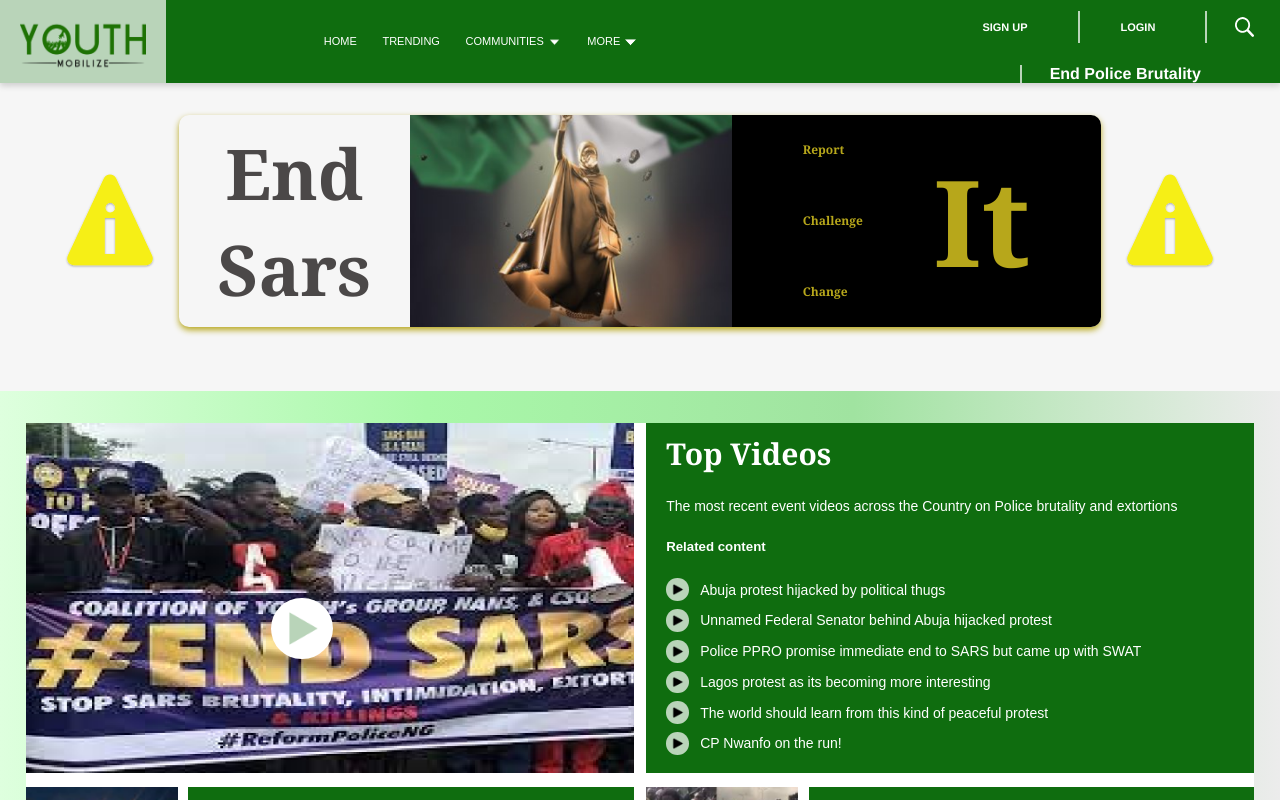
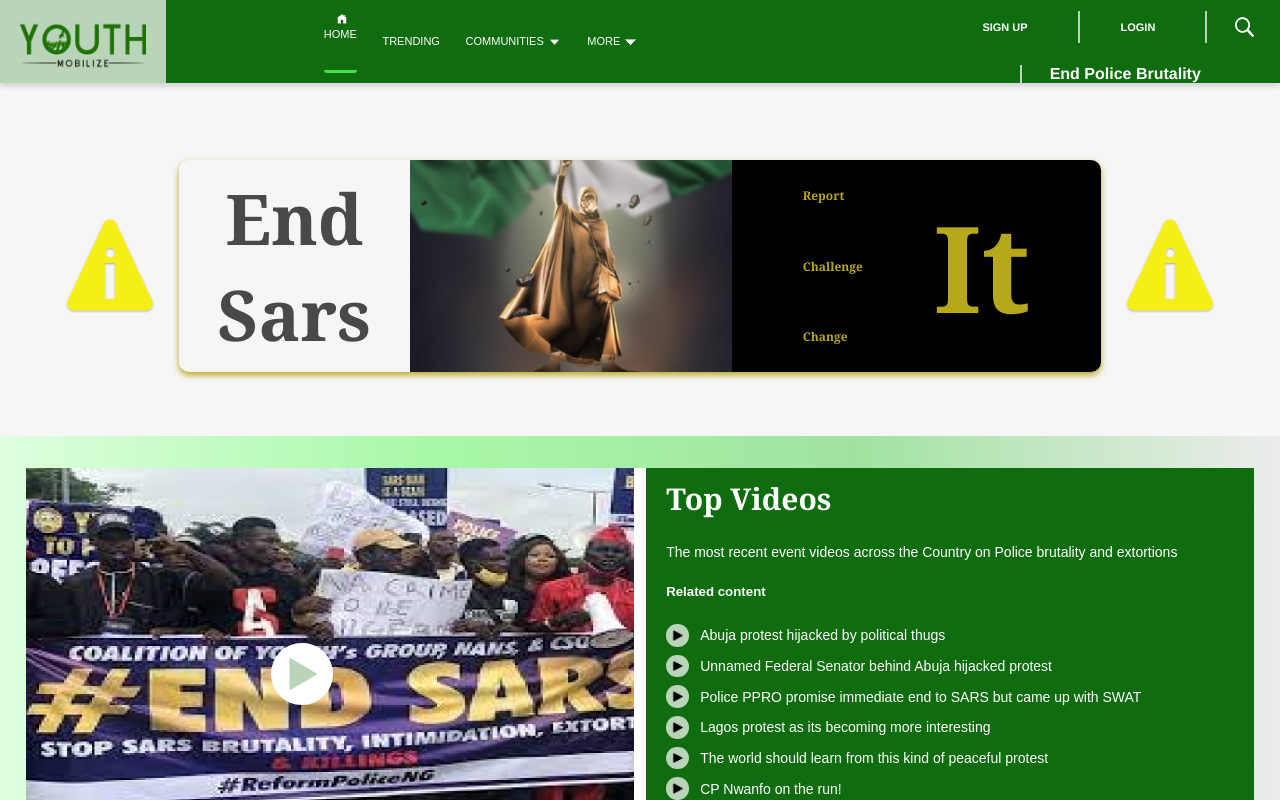
Before and after one commit to SirPm/youthMobilize, a Vue app: page / in a window 1280 px wide. Shown: the top 800 px of the page. Built offline with nearby package versions, Linux system fonts and the light colour scheme.

Commit message:
made the header fixed and also changed the nav bar a bit

```diff
--- a/src/components/BelowHeader.vue
+++ b/src/components/BelowHeader.vue
@@ -1,5 +1,5 @@
 <template>
-    <div class="below-header">
+    <div class="below-header" id="belowHeader">
         <img src="../assets/caution-img.svg" alt="caution-img" class="caution-img">
         <div class="below-header-div">
             <div class="end-sars-div">
@@ -62,6 +62,10 @@ export default {
         .it-text-div .it-text {
             font-size: 120px;
         }
+    }
+
+    #belowHeader {
+        margin-top: 20%;
     }
 
     .below-header-gen {
@@ -148,9 +152,11 @@ export default {
 
         }
 
-        @media only screen and (max-width: 550px) and (min-width: 450px) {
+        @media only screen and (min-width: 650px) {
 
-
+            #belowHeader {
+                margin-top: 10%;
+            }
 
         }
 
--- a/src/components/Header.vue
+++ b/src/components/Header.vue
@@ -8,8 +8,9 @@
             <div class="desktop-header-inner">
                 <ul class="desktop-links">
                     <li class="desktop-link-item desktop-link-item-home">
-                        <div class="home"><img src="../assets/homeIcon.svg" alt="homeIcon" class="home-icon"></div>
-                        <a href="!#" class="desktop-link">Home</a>
+                        <div class="home" v-bind:class="{ currentPageIconStyle : currentPageIconStatus }"><img src="../assets/homeIcon.svg" alt="homeIcon" class="home-icon"></div>
+                        <!-- make more research on how you can make the current routed page have its corresponding header link hover styles visible -->
+                        <a href="!#" class="desktop-link" v-bind:class="{ currentPageStyle : currentPageStatus }">Home</a>
                     </li>
                     <li class="desktop-link-item">
                         <div class="trending"><img src="../assets/trending-icon-50.png" alt="trendingIcon" class="dli-icon"></div>
@@ -73,7 +74,7 @@
         <nav class="nav" v-bind:class="{ open: isOpen }">
             <ul class="menu-nav" v-bind:class="{ open: isOpen }">
                 <li class="menu-nav__item active" v-bind:class="{ open: isOpen }">
-                    <a href="!#" class="menu-nav__link">Youth Mobilize</a>
+                    <span class="menu-nav__link">Youth Mobilize</span>
                     <ul class="sub-menu-nav">
                         <li class="sub-menu-nav__item">
                             <a href="!#" class="sub-menu-nav__link">Home</a>
@@ -117,7 +118,9 @@ export default {
             isOpen: false,
             isClose: false,
             subDesktopLinksStatusCommunity: false,
-            subDesktopLinksStatusMore: false
+            subDesktopLinksStatusMore: false,
+            currentPageStatus: true,
+            currentPageIconStatus: true
         }
     },
     methods: {
@@ -155,7 +158,10 @@ export default {
         height: fit-content;
         display: flex;
         box-shadow: 0 3px 6px #00000029;
-        position: relative;
+        /* position: relative; */
+        position: fixed;
+        top: 0;
+        z-index: 600;
     }
 
     ul {
@@ -229,11 +235,13 @@ export default {
             display: none;
         }
 
-        .desktop-link-item:hover > .home, .desktop-link-item:hover > .trending, .desktop-link-item:hover > .communities, .desktop-link-item:hover > .more {
+        .desktop-link-item:hover > .home, .desktop-link-item:hover > .trending, .desktop-link-item:hover > .communities, .desktop-link-item:hover > .more, .currentPageIconStyle {
             display: block;
         }
 
-        .desktop-link-item:hover > .desktop-link, .desktop-link-item:hover > .dli-sub > .desktop-link {
+
+
+        .desktop-link-item:hover > .desktop-link, .desktop-link-item:hover > .dli-sub > .desktop-link, .currentPageStyle {
             border-bottom: 3px solid #46E146;
             padding-bottom: 30px;
             border-radius: 3px;
@@ -370,6 +378,9 @@ export default {
 
     .youth-mobilize-logo-div {
         width: 20%;
+        z-index: 600;
+        position: relative;
+        background-image: linear-gradient( to right, #DEFFDE, #ECECEC );
     }
 
     .youth-mobilize-logo {
@@ -676,31 +687,31 @@ export default {
 
         @media only screen and (max-width: 350px) and (min-width: 300px) {
             .nav .menu-nav {
-                height: 91vh;
+                height: 94vh;
                 margin-top: -25px;
             }
         }
         @media only screen and (max-width: 400px) and (min-width: 350px) {
             .nav .menu-nav {
-                height: 91vh;
+                height: 95vh;
                 margin-top: -21px;
             }
         }
         @media only screen and (max-width: 450px) and (min-width: 400px) {
             .nav .menu-nav {
-                height: 91vh;
+                height: 94vh;
                 margin-top: -18px;
             }
         }
         @media only screen and (max-width: 500px) and (min-width: 450px) {
             .nav .menu-nav {
-                height: 91vh;
+                height: 93vh;
                 margin-top: -14px;
             }
         }
         @media only screen and (max-width: 550px) and (min-width: 500px) {
             .nav .menu-nav {
-                height: 91vh;
+                height: 92vh;
                 margin-top: -11px;
             }
         }
```
